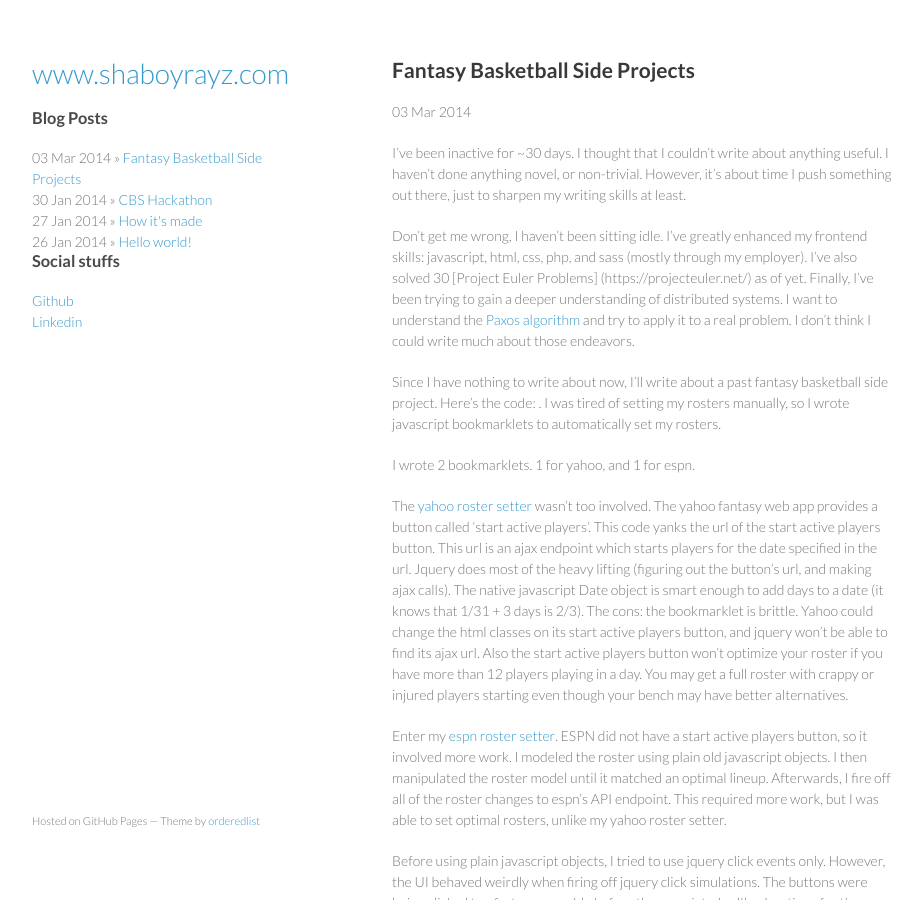
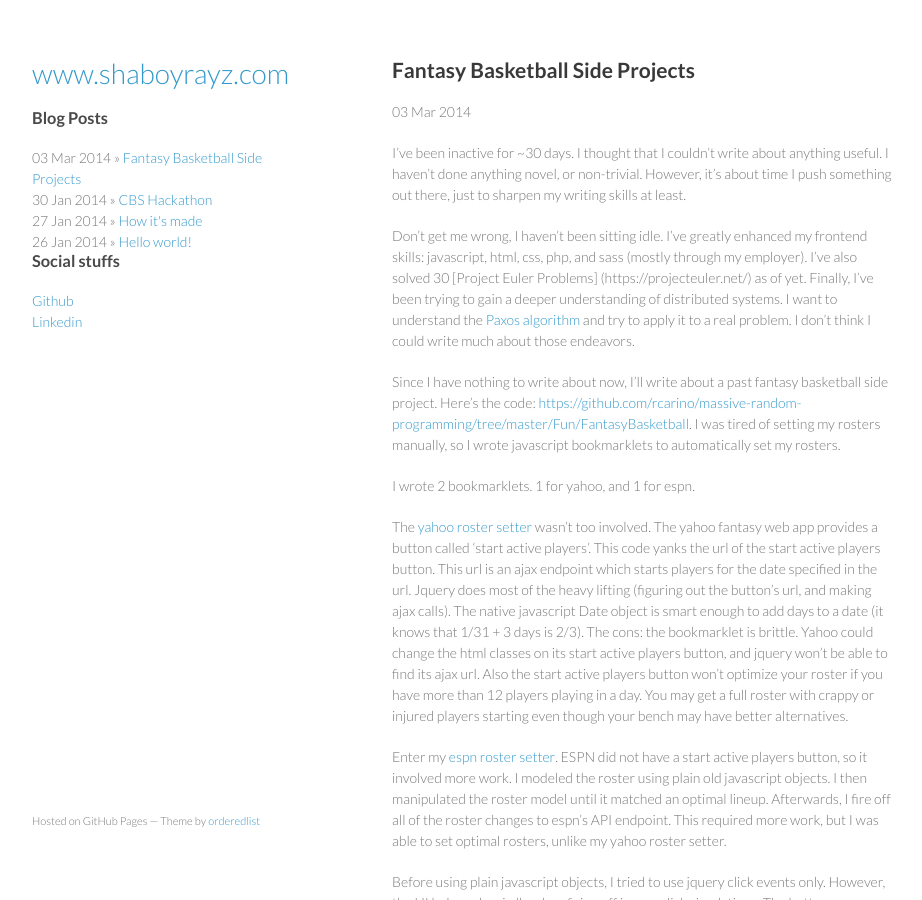
Before and after one commit to rcarino/rcarino.github.io, a Jekyll site: the page built from _posts/2014-03-03-fantasy_basketball_roster_setter_writeup.markdown, in a window 1280 px wide and 900 px high. Shown: the whole window, without its empty margins (178-1100 px from the left). Built offline with Jekyll 4.4.1, drawn with Linux system fonts in a browser that asks for light colours; Markdown is read by kramdown in place of the engine named in the settings; part of the change alters nothing that is shown.

Commit message:
link fix

```diff
--- a/_posts/2014-03-03-fantasy_basketball_roster_setter_writeup.markdown
+++ b/_posts/2014-03-03-fantasy_basketball_roster_setter_writeup.markdown
@@ -15,7 +15,7 @@ I want to understand the [Paxos algorithm](http://en.wikipedia.org/wiki/Paxos_(c
 I don't think I could write much about those endeavors.
 
 Since I have nothing to write about now, I'll write about a past fantasy basketball side project.
-Here's the code: [](https://github.com/rcarino/massive-random-programming/tree/master/Fun/FantasyBasketball).
+Here's the code: [https://github.com/rcarino/massive-random-programming/tree/master/Fun/FantasyBasketball](https://github.com/rcarino/massive-random-programming/tree/master/Fun/FantasyBasketball).
 I was tired of setting my rosters manually, so I wrote javascript bookmarklets to automatically set my rosters.
 
 I wrote 2 bookmarklets. 1 for yahoo, and 1 for espn.
```
